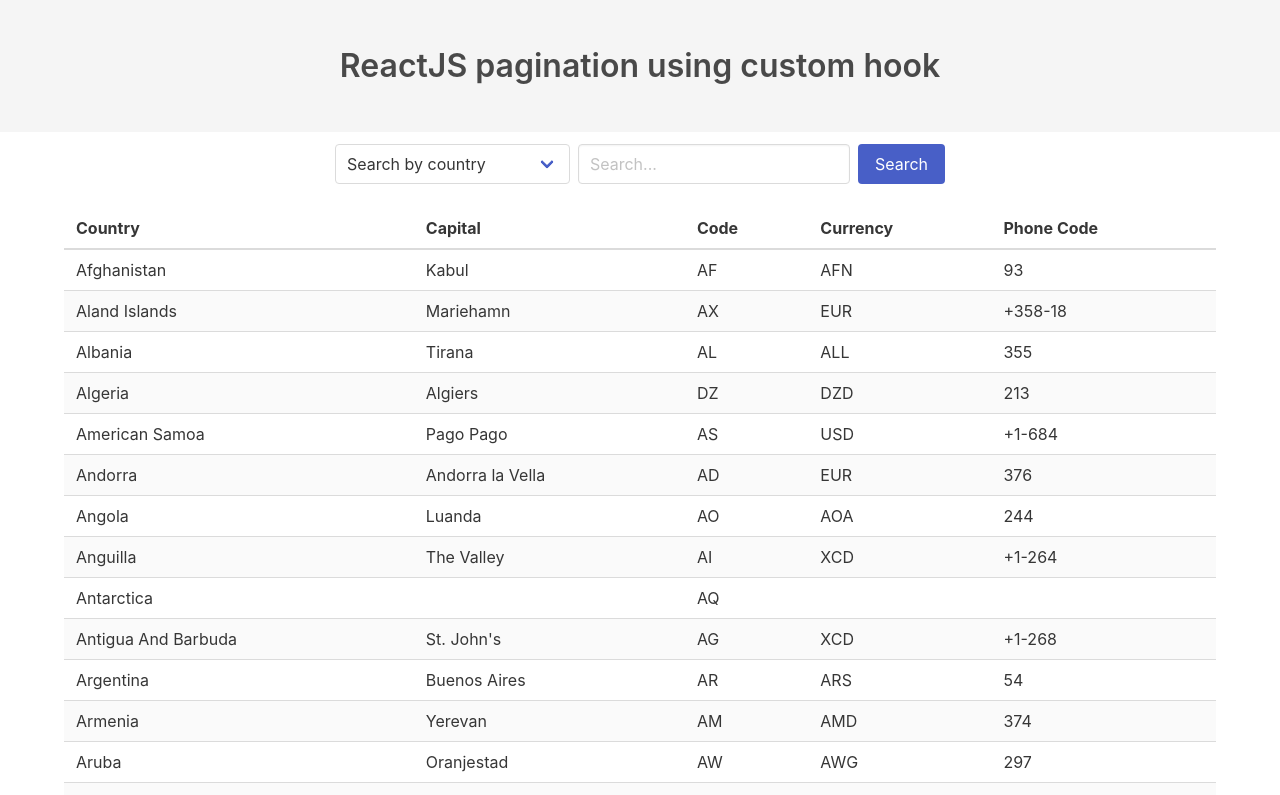
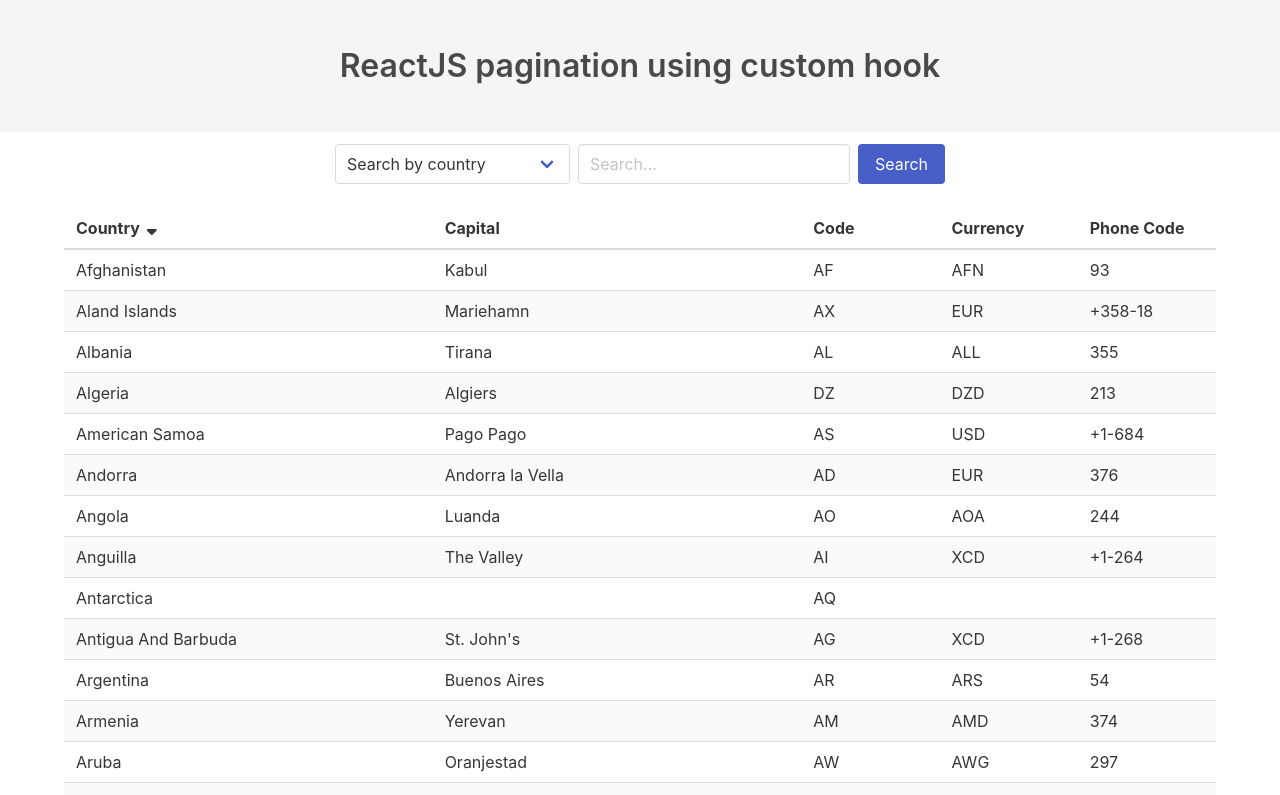
Before and after one commit to pablomaribondo/react-pagination, a React (Create React App) app: page / in a window 1280 px wide. Shown: the top 795 px of the page. Built offline with nearby package versions, Linux system fonts and the light colour scheme.

Commit message:
feat: add sorting funcionality

```diff
--- a/src/App.css
+++ b/src/App.css
@@ -1,3 +1,18 @@
 .wrapper {
   margin-bottom: 100px;
 }
+
+table tr th {
+  cursor: pointer;
+}
+
+table tr th:nth-child(1),
+table tr th:nth-child(2) {
+  width: 32%;
+}
+
+table tr th:nth-child(3),
+table tr th:nth-child(4),
+table tr th:nth-child(5) {
+  width: 12%;
+}
--- a/src/components/Countries.tsx
+++ b/src/components/Countries.tsx
@@ -1,4 +1,4 @@
-/* global CountriesData: readonly */
+/* global CountriesData: readonly, Country: readonly */
 import { FC, FormEvent, useState } from 'react';
 
 import usePagination from '../hooks/usePagination';
@@ -14,6 +14,15 @@ const Countries: FC<CountriesData> = ({
     searchByData && searchByData.length > 0 ? searchByData[0].value : ''
   );
   const [searchFor, setSearchFor] = useState('');
+  const [sortByKey, setSortByKey] = useState('name');
+  const [order, setOrder] = useState('asc');
+  const columns = [
+    { label: 'Country', sortKey: 'name' },
+    { label: 'Capital', sortKey: 'capital' },
+    { label: 'Code', sortKey: 'iso2' },
+    { label: 'Currency', sortKey: 'currency' },
+    { label: 'Phone Code', sortKey: 'phone_code' }
+  ];
   const {
     slicedData,
     pagination,
@@ -21,7 +30,8 @@ const Countries: FC<CountriesData> = ({
     nextPage,
     changePage,
     setFilteredData,
-    setSearching
+    setSearching,
+    filteredData
   } = usePagination({ itemsPerPage, data, startFrom });
 
   const submitHandler = (event: FormEvent) => {
@@ -40,8 +50,51 @@ const Countries: FC<CountriesData> = ({
         .toLowerCase()
         .includes(search.trim().toLowerCase());
     });
+    const copyOfFilteredData = [...filtered];
+    const sortFiltered = sortData(copyOfFilteredData, sortByKey, order);
+    setFilteredData(sortFiltered);
+    setSearchFor(search);
+  };
+
+  const sortData = (dataToSort: Country[], sortBy: string, orderBy: string) => {
+    const filtered = dataToSort.sort((a, b) => {
+      if (orderBy === 'asc') {
+        if (a[sortBy] < b[sortBy]) {
+          return -1;
+        }
+
+        if (a[sortBy] > b[sortBy]) {
+          return 1;
+        }
+
+        return 0;
+      }
+
+      if (b[sortBy] < a[sortBy]) {
+        return -1;
+      }
+
+      if (b[sortBy] > a[sortBy]) {
+        return 1;
+      }
+
+      return 0;
+    });
+    return filtered;
+  };
+
+  const sortHandler = (sortBy: string, orderBy: string) => {
+    if (sortByKey !== sortBy) {
+      setSortByKey(sortBy);
+    }
+
+    if (order !== orderBy) {
+      setOrder(orderBy);
+    }
+
+    const copyOfFilteredData = [...filteredData];
+    const filtered = sortData(copyOfFilteredData, sortBy, orderBy);
     setFilteredData(filtered);
-    setSearchFor(search);
   };
 
   const renderPagination = (
@@ -86,11 +139,32 @@ const Countries: FC<CountriesData> = ({
     <table className="table is-fullwidth is-striped">
       <thead>
         <tr>
-          <th>Country</th>
-          <th>Capital</th>
-          <th>Code</th>
-          <th>Currency</th>
-          <th>Phone Code</th>
+          {columns.map(column => (
+            <th
+              key={column.sortKey}
+              onClick={() =>
+                sortHandler(
+                  column.sortKey,
+                  sortByKey === column.sortKey
+                    ? order === 'asc'
+                      ? 'desc'
+                      : 'asc'
+                    : 'asc'
+                )
+              }
+            >
+              {column.label}
+              {sortByKey === column.sortKey && (
+                <span className="icon">
+                  {order === 'desc' ? (
+                    <i className="fas fa-sort-up" />
+                  ) : (
+                    <i className="fas fa-sort-down" />
+                  )}
+                </span>
+              )}
+            </th>
+          ))}
         </tr>
       </thead>
 
--- a/src/hooks/usePagination.ts
+++ b/src/hooks/usePagination.ts
@@ -4,6 +4,7 @@ import { MouseEvent as ReactMouseEvent, useEffect, useState } from 'react';
 interface PaginationHook {
   slicedData: Country[];
   pagination: PaginationLink[];
+  filteredData: Country[];
   prevPage: (event: ReactMouseEvent<HTMLAnchorElement, MouseEvent>) => void;
   nextPage: (event: ReactMouseEvent<HTMLAnchorElement, MouseEvent>) => void;
   changePage: (
@@ -132,6 +133,7 @@ const usePagination = (initialState: CountriesData): PaginationHook => {
   return {
     slicedData,
     pagination,
+    filteredData,
     prevPage: goToPrevPage,
     nextPage: goToNextPage,
     changePage,
```
